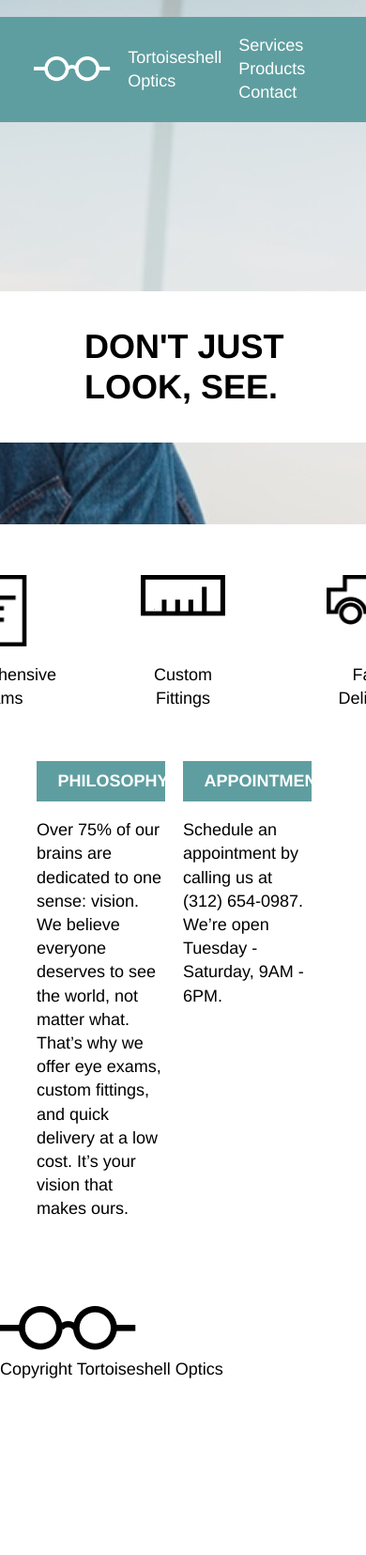
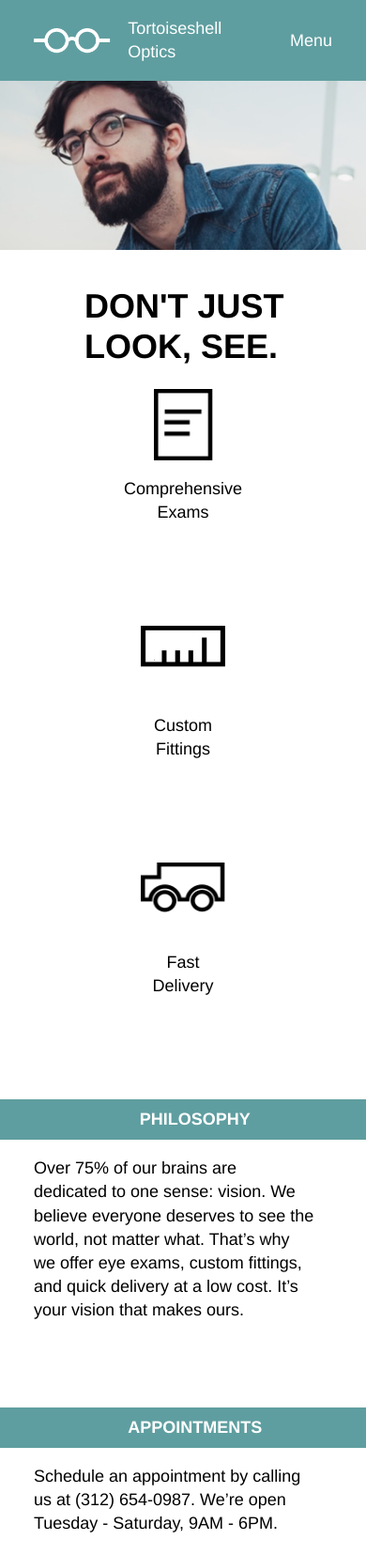
Before and after one commit to kjdurrum24/tortoiseshell-optics, a plain HTML site: page index.html in a window 390 px wide. Shown: the top 1655 px of the page at 94% size. Before the commit the page ends 1470 px from the top, so only its background shows below. Drawn offline with Linux system fonts and the light colour scheme.

Commit message:
Add CSS for mobile site (media)

```diff
--- a/resources/css/style.css
+++ b/resources/css/style.css
@@ -130,3 +130,79 @@ header .flex {
   color: white;
   max-width: 10rem;
 }
+
+/* Footer Section CSS */
+
+footer {
+  background-color: azure;
+  padding: 4rem 2rem;
+  display: flex;
+  align-items: center;
+}
+
+footer img {
+  height: 1.5rem;
+  margin-left: 2rem;
+  margin-right: 1rem;
+}
+
+/* Mobile CSS */
+
+@media only screen and (max-width: 560px) {
+
+   nav.container {
+     max-width: 100%;
+   }
+
+  .icons {
+    flex-direction: column;
+    align-items: center;
+    justify-content: flex-start;
+    margin-top: 3rem;
+  }
+
+  footer {
+    justify-content: center;
+  }
+
+  header {
+    background-position: 20%;
+    height: 17rem;
+    padding: 0;
+  }
+
+  .main-banner {
+    padding: 0 1rem;
+    margin: 9rem auto 0 auto;
+    width: 100%;
+    text-align: center;
+  }
+
+  .info {
+    width: auto;
+  }
+
+  .info .title {
+    width: 100%;
+    max-width: 100%;
+    text-align: center;
+  }
+
+  .info p {
+    padding: 1rem 2rem;
+  }
+
+  footer div {
+    display: none;
+
+  }
+
+  .menu ul {
+    display: none;
+  }
+
+  .menu ul.mobile-menu {
+    display: block;
+  }
+
+}
```
